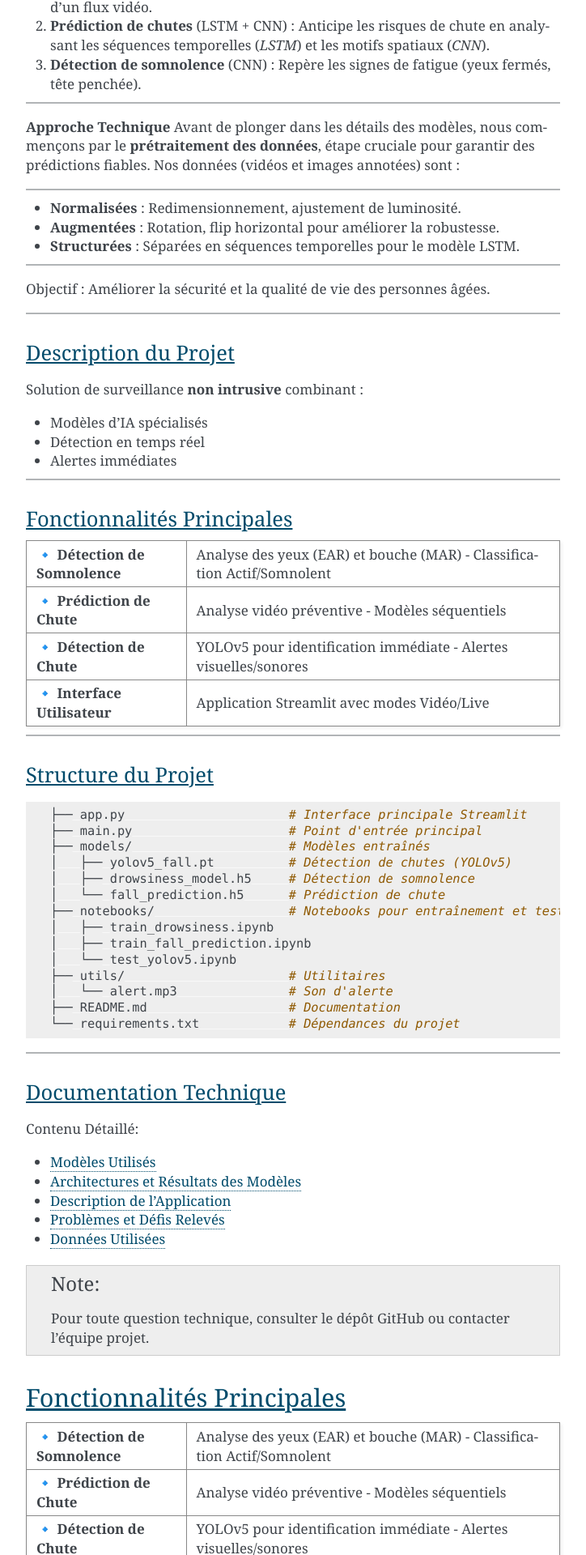
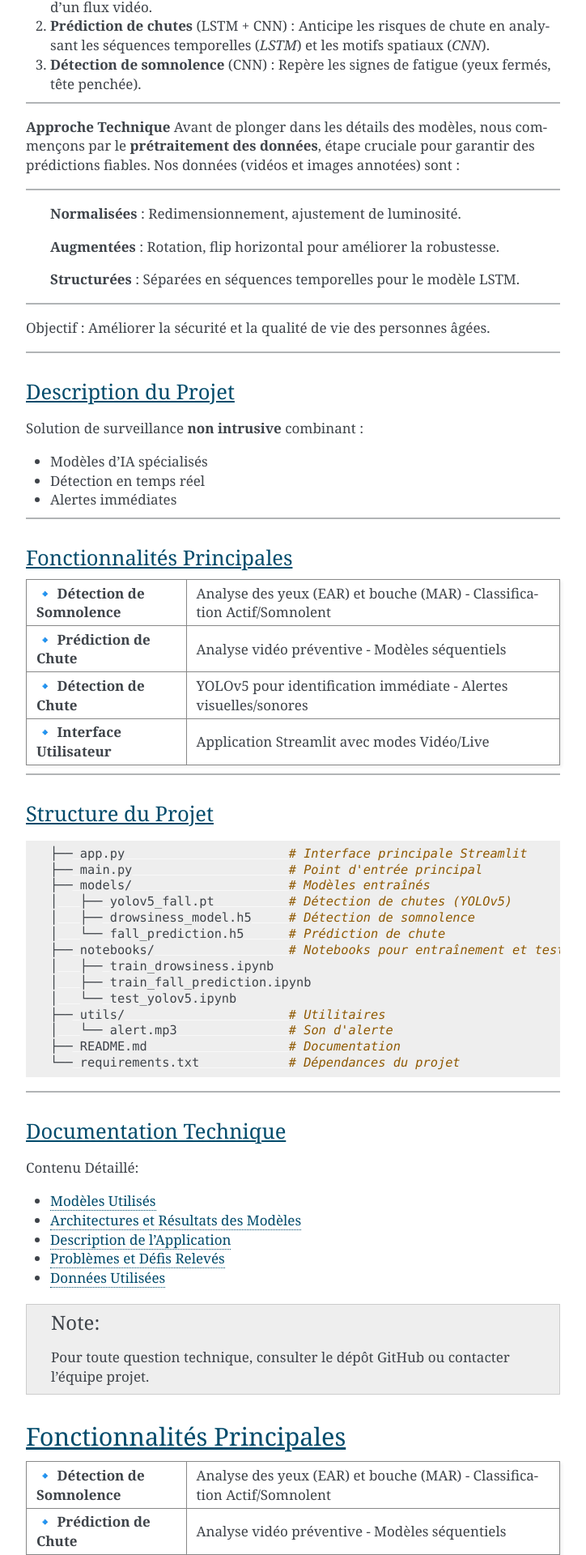
Before and after one commit to SouleymaneDiallo04/Syst-me-de-Surveillance-de-la-posture, a Sphinx documentation site: the page built from docs/source/index.rst, in a window 1280 px wide. Shown: the part 1085-3005 px from the top of the page at 81% size, without its empty margins (388-1112 px from the left). Built offline with Sphinx 7.4.7, drawn with Linux system fonts in a browser that asks for light colours.

Commit message:
Mise à jour du code et des docstrings

```diff
--- a/docs/source/index.rst
+++ b/docs/source/index.rst
@@ -53,9 +53,11 @@ Avant de plonger dans les détails des modèles, nous commençons par le **prét
 
 ----
 
-- **Normalisées** : Redimensionnement, ajustement de luminosité.
-- **Augmentées** : Rotation, flip horizontal pour améliorer la robustesse.
-- **Structurées** : Séparées en séquences temporelles pour le modèle LSTM.
+ **Normalisées** : Redimensionnement, ajustement de luminosité.
+
+ **Augmentées** : Rotation, flip horizontal pour améliorer la robustesse.
+
+ **Structurées** : Séparées en séquences temporelles pour le modèle LSTM.
 
 ----
 
```
